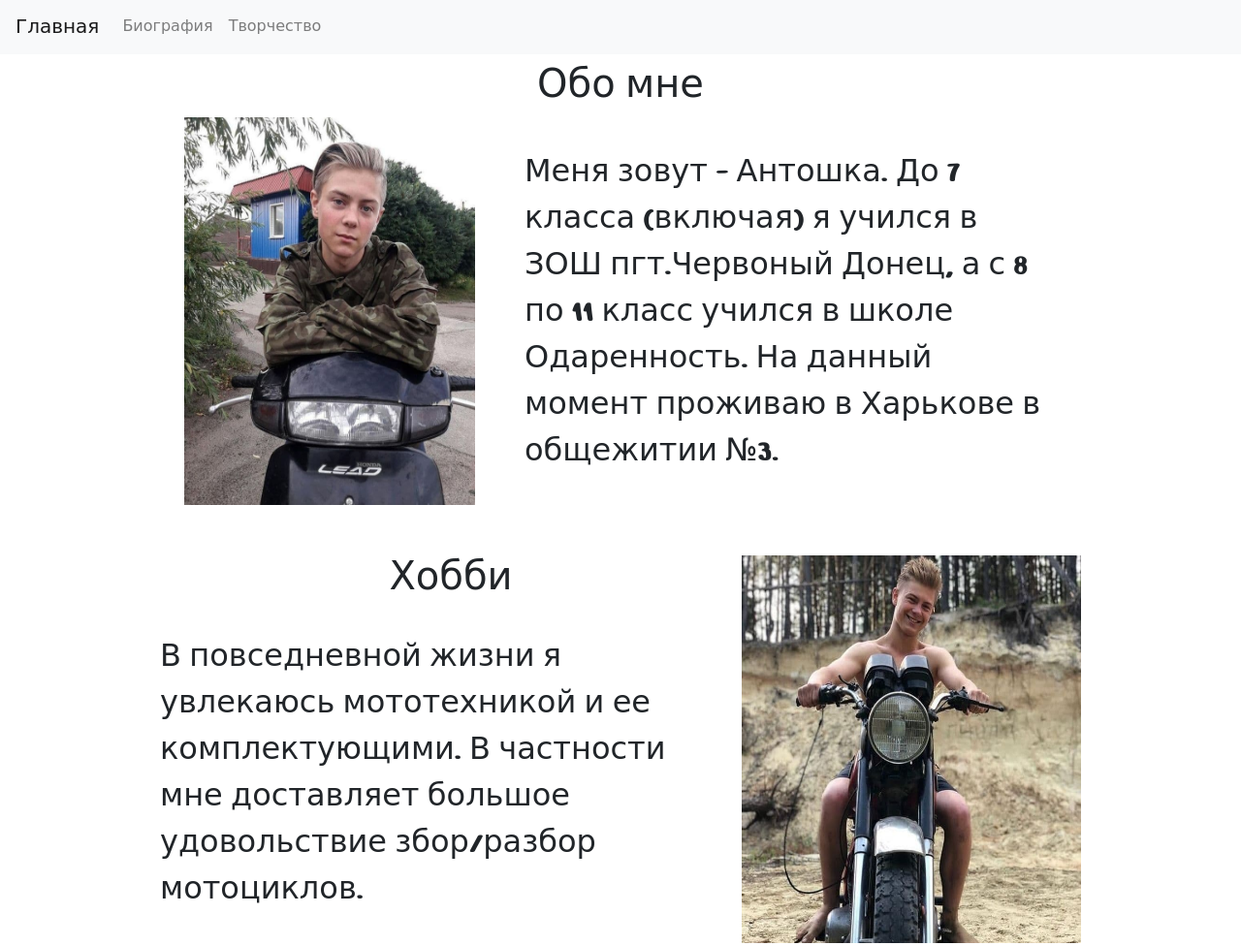
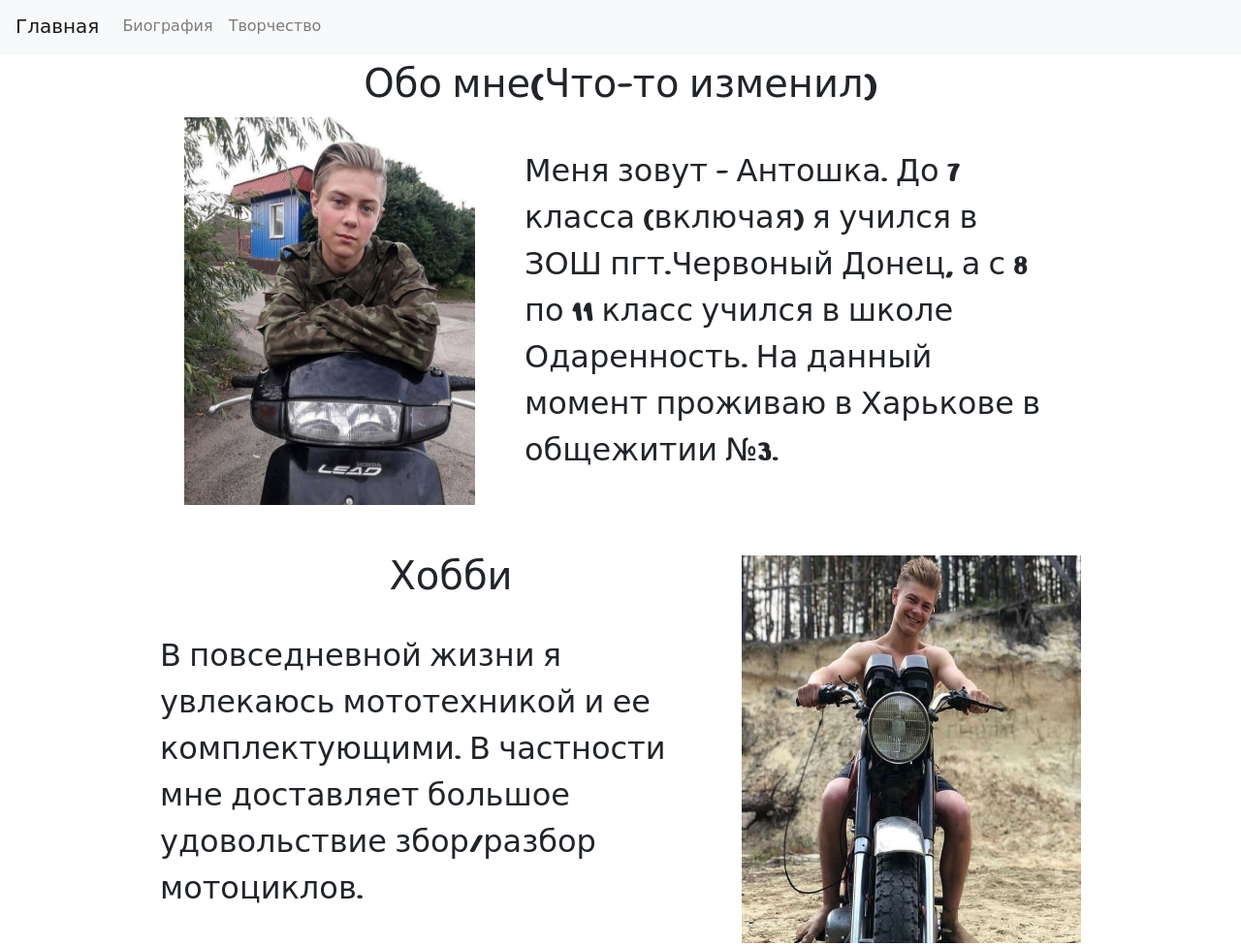
Before and after one commit to HaWaYoU47/site, a plain HTML site: page index.html in a window 1280 px wide. Shown: the whole page at 97% size. Drawn offline with nearby package versions, Linux system fonts and the light colour scheme.

Commit message:
что-то изменил

```diff
--- a/index.html
+++ b/index.html
@@ -1,5 +1,6 @@
 <!doctype html>
 <html lang="en">
+
 <head>
     <!-- Required meta tags -->
     <meta charset="utf-8">
@@ -12,6 +13,7 @@
     <link rel="stylesheet" href="css/style.css">
     <title>Tosha:3</title>
 </head>
+
 <body>
 
     <nav class="navbar fixed-top navbar-expand-lg navbar-light bg-light">
@@ -28,21 +30,20 @@
     </nav>
     <div class="fix">
         <div class="head-index">
-<h1>Обо мне</h1>
+            <h1>Обо мне(Что-то изменил)</h1>
         </div>
         <div class="container">
             <div class="content">
                 <div class="photo-index"><img src="photo/index.jpg"></div>
                 <div class="text-index">
-    <p>Меня зовут - Антошка. До 7 класса (включая) я учился в ЗОШ пгт.Червоный Донец, а с 8 по 11 класс учился в школе Одаренность.
-    На данный момент проживаю в Харькове в общежитии №3.<p>
+                    <p>Меня зовут - Антошка. До 7 класса (включая) я учился в ЗОШ пгт.Червоный Донец, а с 8 по 11 класс учился в школе Одаренность. На данный момент проживаю в Харькове в общежитии №3.
+                        <p>
                 </div>
             </div>
             <div class="content mt-10">
                 <div class="text-index-2">
                     <h1>Хобби</h1>
-            <p>В повседневной жизни я увлекаюсь мототехникой и ее комплектующими.
-            В частности мне доставляет большое удовольствие збор/разбор мотоциклов.</p>
+                    <p>В повседневной жизни я увлекаюсь мототехникой и ее комплектующими. В частности мне доставляет большое удовольствие збор/разбор мотоциклов.</p>
                 </div>
                 <div class="photo-index-2"><img src="photo/1.jpg" </div>
                 </div>
@@ -56,4 +57,5 @@
         <script src="https://cdnjs.cloudflare.com/ajax/libs/popper.js/1.12.9/umd/popper.min.js" integrity="sha384-ApNbgh9B+Y1QKtv3Rn7W3mgPxhU9K/ScQsAP7hUibX39j7fakFPskvXusvfa0b4Q" crossorigin="anonymous"></script>
         <script src="https://maxcdn.bootstrapcdn.com/bootstrap/4.0.0/js/bootstrap.min.js" integrity="sha384-JZR6Spejh4U02d8jOt6vLEHfe/JQGiRRSQQxSfFWpi1MquVdAyjUar5+76PVCmYl" crossorigin="anonymous"></script>
 </body>
+
 </html>
```
Lines whose indentation alone changed are shown as unchanged.
